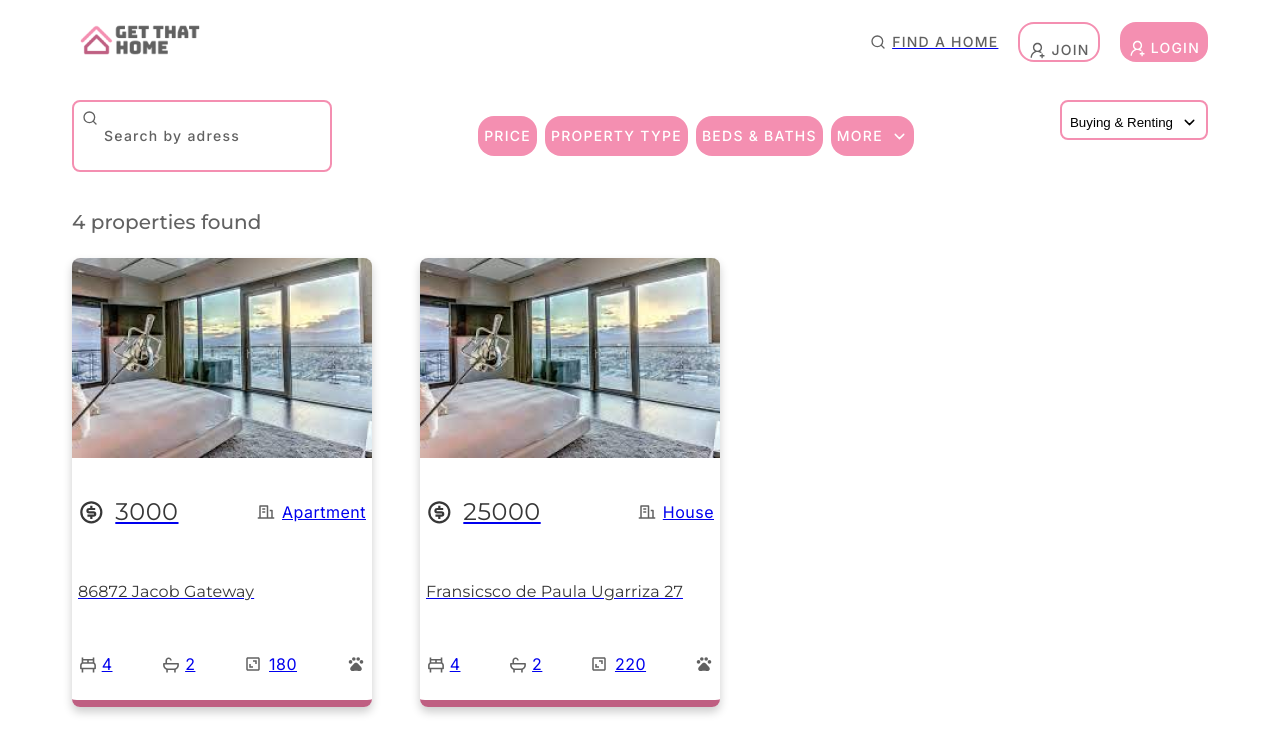
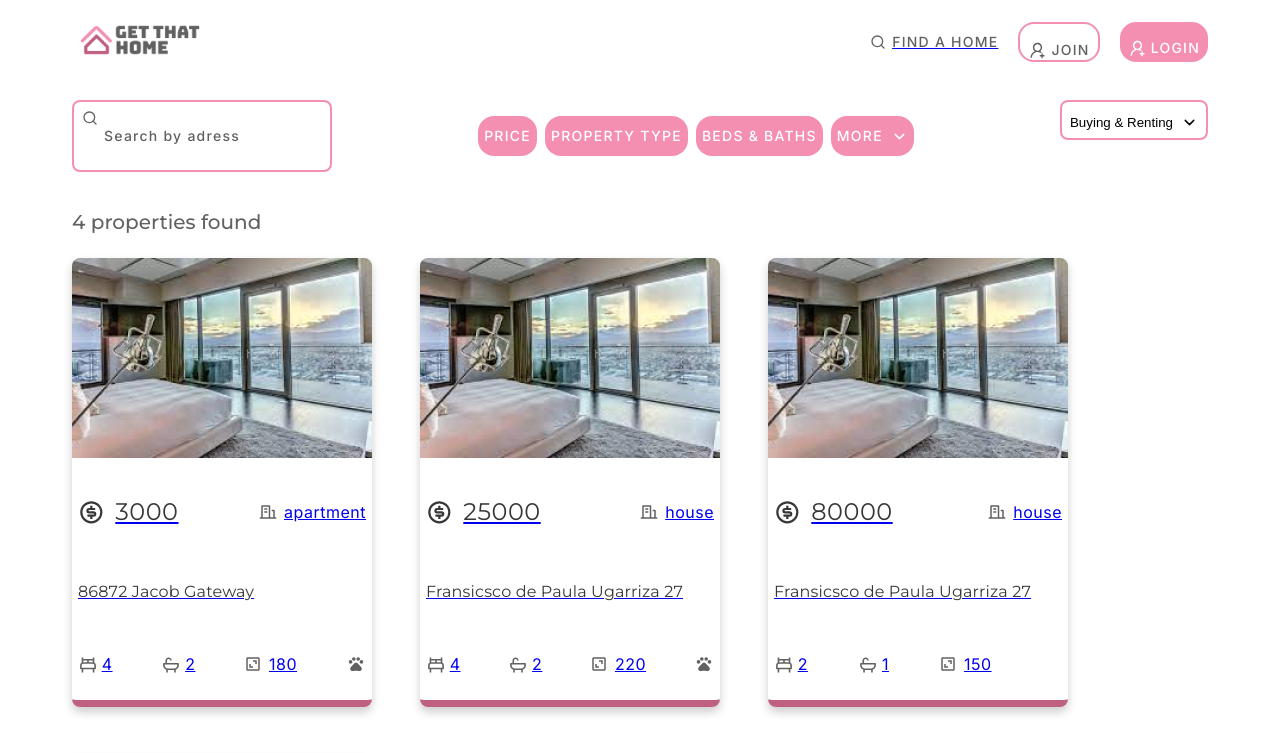
Before and after one commit to andresnb/react-get-that-home, a React (Create React App) app: page /properties in a window 1280 px wide. Shown: the top 753 px of the page. Built offline with nearby package versions, Linux system fonts and the light colour scheme; no server answers.

Commit message:
ADD: filter's logic & handlers (property type, more, bed&bath, operation type filters)[made by Olenka & Martha]

```diff
--- a/src/components/Filters/filters.js
+++ b/src/components/Filters/filters.js
@@ -214,14 +214,23 @@ const CheckDiv = styled.div`
 
   export function Filters({
     prices,
+    areas,
+    petAllowed,
+    house,
+    apartment,
+    buy,
+    rent,
     showFilters,
     setShowFilters,
+    setPetAllowed,
+    handleOperationType,
     handlePrice,
+    handleArea,
     handleDone,
+    handleCheck,
     setBeds,
     setBaths
   }) {
-
 
   return (
     <>
@@ -308,6 +317,8 @@ export function Filters({
 
                 <div style={{ display: "flex", flexDirection: "row", justifyContent: "left", alignItems: "center", gap: "4px" }}>
                   <ButtonFilterCheckbox
+                    onChange={handleCheck}
+                    checked={house}
                     type="checkbox"
                     name="check-house"
                     id="check-house"
@@ -317,6 +328,8 @@ export function Filters({
 
                 <div style={{ display: "flex", flexDirection: "row", justifyContent: "left", alignItems: "center", gap: "4px" }}>
                   <ButtonFilterCheckbox
+                    onChange={handleCheck}
+                    checked={apartment}
                     type="checkbox"
                     name="check-apartment"
                     id="check-apartment"
@@ -325,8 +338,8 @@ export function Filters({
                 </div>
 
                 <div style={{ display: "flex", justifyContent: "right", alignItems: "right", gap: "4px", marginTop: "4px" }}>
-                  <PinkDoneButton onClick={handleDone} id={'a'}>
-                    <p>DONE</p>
+                  <PinkDoneButton onClick={handleDone} id='propertyType'>
+                    DONE
                   </PinkDoneButton>
                 </div>
               </PropertyFilter>
@@ -433,6 +446,8 @@ export function Filters({
               <MoreFilter>
                 <div style={{ display: "flex", flexDirection: "row", justifyContent: "left", alignItems: "center", gap: "4px", marginBottom: "24px" }}>
                   <ButtonFilterCheckbox
+                    onChange={handleCheck}
+                    checked={petAllowed}
                     type="checkbox"
                     name="check-pets-allowed"
                     id="check-pets-allowed"
@@ -451,14 +466,14 @@ export function Filters({
                     color: "#373737", padding: "0px 9.67px", borderRadius: "8px",
                     display: "flex", flexDirection: "row", justifyContent: "center", alignItems: "center", gap: "8px"
                   }}>
+
                     <ButtonFilterInput
                       name="min-amount"
                       type="number"
-                      // value={}
+                      value={areas.min}
                       placeholder="min"
-                    // onChange={(event) =>
-                    //   handleMinAmount(event)
-                    // }
+                      onChange={handleArea}
+                      id={"min-amount"}
                     />
                   </div>
                   <AiOutlineMinus />
@@ -470,18 +485,17 @@ export function Filters({
                     <ButtonFilterInput
                       name="max-amount"
                       type="number"
-                      // value={}
+                      value={areas.max}
                       placeholder="max"
-                    // onChange={(event) =>
-                    //   handleMaxAmount(event)
-                    // }
+                      onChange={handleArea}
+                      id={"max-amount"}
                     />
                   </div>
                 </div>
 
                 <div style={{ display: "flex", justifyContent: "right", alignItems: "right" }}>
-                  <PinkDoneButton onClick={handleDone} id={'c'}>
-                    <p>DONE</p>
+                  <PinkDoneButton onClick={handleDone} id='more'>
+                    DONE
                   </PinkDoneButton>
                 </div>
               </MoreFilter>
@@ -501,28 +515,28 @@ export function Filters({
               <CheckDiv>
                 <input
                   style={{ accentColor: "pink" }}
-                  // onChange={handleMode}
+                  onChange={handleOperationType}
                   type={"checkbox"}
                   id={"both"}
-                // checked={buy && rent}
+                  checked={buy && rent}
                 />
                 <label style={{ fontFamily: "Inter", fontStyle: "normal", fontWeight: "400px", fontSize: "14px", lineHeight: "20px", letterSpacing: "0.25px", color: "#616161" }} >Both</label>
               </CheckDiv>
               <CheckDiv>
                 <input style={{ accentColor: "pink", }}
-                  // onChange={handleMode}
+                  onChange={handleOperationType}
                   type={"checkbox"}
-                  id={"buy"}
-                // checked={buy}
+                  id={"check-buy"}
+                  checked={buy}
                 />
                 <label style={{ fontFamily: "Inter", fontStyle: "normal", fontWeight: "400px", fontSize: "14px", lineHeight: "20px", letterSpacing: "0.25px", color: "#616161" }}>Buying</label>
               </CheckDiv>
               <CheckDiv>
                 <input style={{ accentColor: "pink" }}
-                  // onChange={handleMode}
+                  onChange={handleOperationType}
                   type={"checkbox"}
-                  id={"rent"}
-                // checked={rent}
+                  id={"check-rent"}
+                  checked={rent}
                 />
                 <label style={{ fontFamily: "Inter", fontStyle: "normal", fontWeight: "400px", fontSize: "14px", lineHeight: "20px", letterSpacing: "0.25px", color: "#616161" }}>Renting</label>
               </CheckDiv>
--- a/src/context/auth-context.js
+++ b/src/context/auth-context.js
@@ -13,7 +13,7 @@ function AuthProvider(props) {
     petAllowed: null,
     beds: 1,
     baths: 1,
-    operationType: [false, false], //buy, rent
+    operationType: [false, false], //rent, sale
     search: ""
   });
 
--- a/src/pages/list-view-page.js
+++ b/src/pages/list-view-page.js
@@ -9,10 +9,10 @@ import { useAuth } from "../context/auth-context";
 const properties_data = [
 
   { name: '86872 Jacob Gateway',
-    operation_type: 'rental',
+    operation_type: 'rent',
     address: '86872 Jacob Gateway',
     price: 3000.00,
-    property_type: 'Apartment',
+    property_type: 'apartment',
     bedrooms: 4,
     bathrooms: 2,
     area: 180,
@@ -25,7 +25,7 @@ const properties_data = [
     operation_type: 'sale',
     address: 'Fransicsco de Paula Ugarriza 27',
     price: 25000.00,
-    property_type: 'House',
+    property_type: 'house',
     bedrooms: 4,
     bathrooms: 2,
     area: 220,
@@ -38,7 +38,7 @@ const properties_data = [
     operation_type: 'sale',
     address: 'Fransicsco de Paula Ugarriza 27',
     price: 80000,
-    property_type: 'House',
+    property_type: 'house',
     bedrooms: 2,
     bathrooms: 1,
     area: 150,
@@ -91,6 +91,7 @@ const PropertiesContainer = styled.div`
 
 function ListViewPage() {
   const { filters, setFilters } = useAuth();
+  const [properties, setProperties] = useState([]);
   const [showFilters, setShowFilters] = useState({
     price: false,
     propertyType: false,
@@ -98,13 +99,22 @@ function ListViewPage() {
     more:false,
     operationType:false,
   });
-  const [properties, setProperties] = useState([]);
   const [prices, setPrices] = useState({
+    min: "",
+    max: ""
+  });
+  const [areas, setAreas] = useState({
     min: "",
     max: ""
   });
   const [baths, setBaths] = useState(1);
   const [beds, setBeds] = useState(1);
+  const [petAllowed, setPetAllowed] = useState(false);
+  const [apartment, setApartment] = useState(false);
+  const [house, setHouse] = useState(false);
+  const [rent, setRent] = useState(false);
+  const [buy, setBuy] = useState(false);
+  const [both, setBoth] = useState(false);
 
   let filterProperties = [...properties_data]?.filter(property => {
     if(property) return property.status
@@ -123,15 +133,47 @@ function ListViewPage() {
 
   // Filter for min number of bedrooms
   filterProperties = filterProperties.filter(property => {
-    return (property.bedrooms > filters.beds)
+    return (property.bedrooms >= filters.beds)
   })
 
   // Filter for min number of bathrooms
   filterProperties = filterProperties.filter(property => {
-    return (property.bathrooms > filters.baths)
+    return (property.bathrooms >= filters.baths)
   })
 
-  console.log('FILTROS??', filterProperties);
+  // Filter for max and min areas
+  filterProperties = filterProperties.filter(property => {
+    if (!(filters.areas.max)) return true;
+    return (property.area <= filters.areas.max)
+  })
+
+  filterProperties = filterProperties.filter(property => {
+    if (!(filters.areas.min)) return true;
+    return (property.area >= filters.areas.min)
+  })
+
+  // Filter for pet allowed
+  filterProperties = filterProperties.filter(property => {
+    if (!filters.petAllowed) return true;
+    return (property.pets)
+  })
+
+  // Filter for property type on check
+  filterProperties = filterProperties.filter(property => {
+    if (!(filters.propertyType[0] || filters.propertyType[1])) return true;
+    if (filters.propertyType[0] && filters.propertyType[1]) return true;
+    if (filters.propertyType[1]) return property.property_type === "apartment"
+    if (filters.propertyType[0]) return property.property_type === "house"
+  })
+
+  // Filter for operation type on check
+  filterProperties = filterProperties.filter(property => {
+  if (!(filters.operationType[0] || filters.operationType[1])) return true;
+  if (filters.operationType[0] && filters.operationType[1]) return true;
+  if (filters.operationType[0]) return property.operation_type === "rent"
+  if (filters.operationType[1]) return property.operation_type === "sale"
+  })
+
 
   useEffect(() => {
     console.log("HOLA USE EFFECT");
@@ -152,34 +194,76 @@ function ListViewPage() {
     setPrices({ ...prices, [name.replace("-amount","")]: value });
   }
 
+  function handleArea(event) {
+    event.preventDefault();
+
+    const {name, value} = event.target;
+    setAreas({ ...areas, [name.replace("-amount","")]: value });
+  }
+
   function handleDone(event){
     event.preventDefault();
 
     const id = event.target.id
     if(id==='prices') setFilters({...filters, [id]: prices});
-    if(id === "bathsbeds") setFilters({...filters, "beds": beds, "baths":baths})
+    if(id === "bathsbeds") setFilters({...filters, "beds": beds, "baths":baths});
+    if (id === "more") setFilters({ ...filters, "petAllowed": petAllowed, "areas": areas })
+    if (id === "propertyType") setFilters({ ...filters, "propertyType": [house, apartment]})
 
     setShowFilters({
-      // more: false,
+      ...showFilters,
+      more: false,
       price: false,
       bedBath: false,
-      // type: false
+      propertyType: false
     });
 
   }
 
-  console.log("BEDS", beds);
-  console.log("BATHS", baths);
-  console.log("FILTERS BAEK", filters);
+  function handleCheck(event) {
+    const id = event.target.id
+    if (id === "check-pets-allowed") setPetAllowed(event.target.checked);
+    if (id === "check-house") setHouse(event.target.checked);
+    if (id === "check-apartment") setApartment(event.target.checked);
+  }
+
+  function handleOperationType(event){
+    const id = event.target.id
+
+    if (id === "both") {
+      setBoth(!both)
+      setBuy(!both);
+      setRent(!both);
+    };
+    if (id === "check-buy") setBuy(!buy);
+    if (id === "check-rent") setRent(!rent);
+  }
+
+  useEffect(()=>{
+    setFilters({...filters, "operationType":[buy, rent]})
+  },[buy, rent, both])
+
+
 
   return (
     <Wrapper>
       <PageContainer>
         <Filters
           prices={prices}
+          areas={areas}
+          house={house}
+          apartment={apartment}
+          petAllowed={petAllowed}
+          buy={buy}
+          rent={rent}
+          both={both}
           handlePrice={handlePrice}
+          handleArea={handleArea}
+          handleCheck={handleCheck}
+          handleOperationType = {handleOperationType}
           setBeds={setBeds}
           setBaths={setBaths}
+          setPetAllowed={setPetAllowed}
           handleDone={handleDone}
           showFilters={showFilters}
           setShowFilters={setShowFilters}
```
Lines whose indentation alone changed are shown as unchanged.
